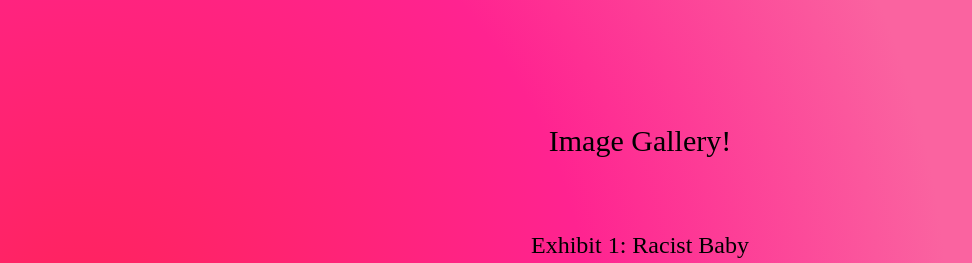
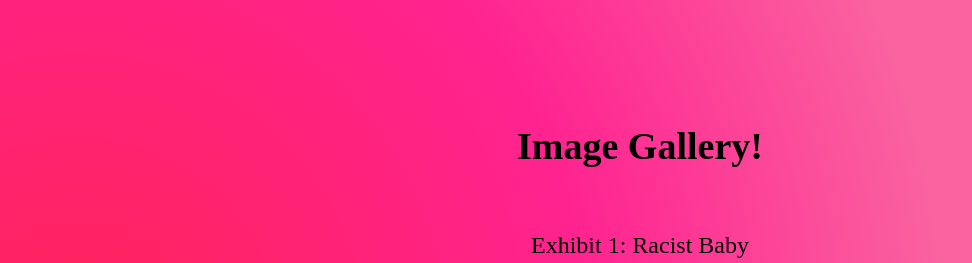
Before and after one commit to KowshikanN/KowshikanN.github.io, a plain HTML site: page index.html in a window 1280 px wide. Shown: the part 1000-1263 px from the top of the page, without its empty margins (0-972 px from the left). Drawn offline with Linux system fonts and the light colour scheme.

Commit message:
Add files via upload

```diff
--- a/style.css
+++ b/style.css
@@ -51,8 +51,9 @@ input[type='checkbox'] {
 
 .titleImage{
     margin-top: 210px;
-    font-size: 30px;
-    margin-bottom: 74px;
+    font-size: 38px;
+    margin-bottom: 64px;
+    font-weight: bold;
 }
 
 .image1{
```
